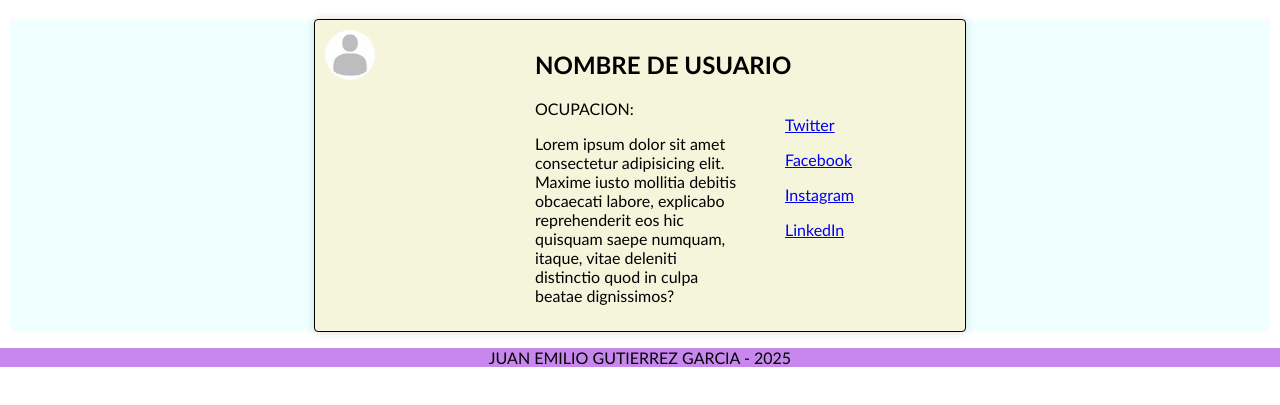
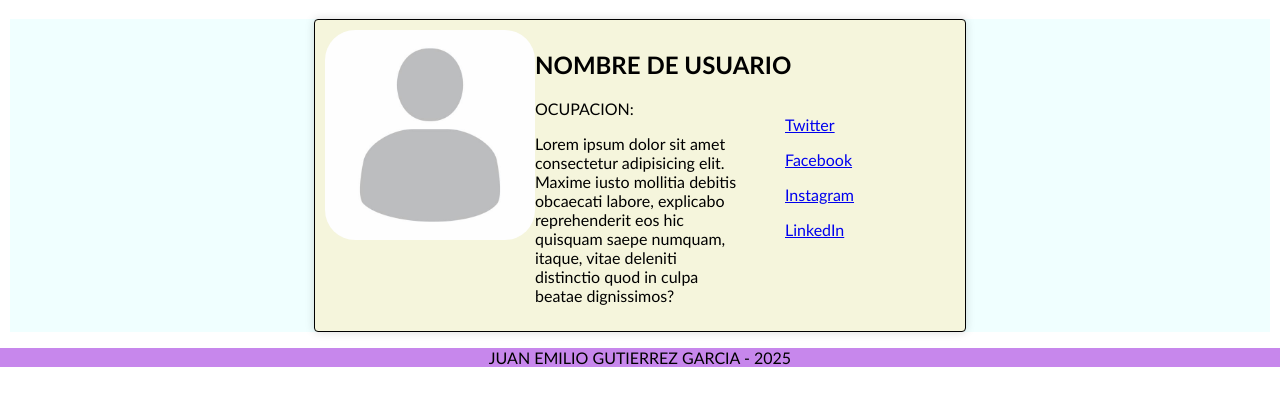
Before and after one commit to JuanGTZ07/perfil-usuario, a plain HTML site: page index.html in a window 1280 px wide. Shown: the part 63-468 px from the top of the page. Drawn offline with Linux system fonts and the light colour scheme.

Commit message:
css extras

```diff
--- a/style.css
+++ b/style.css
@@ -7,6 +7,7 @@ body {
 header, footer {
     text-align: center;
     background-color: rgb(199, 135, 236);
+    display: block;
 }
 
 .container {
@@ -17,7 +18,7 @@ header, footer {
 }
 
 img {
-    height: 50px;
+    height: 210px;
     max-width: auto;
     border-radius: 30px;
 }
```
